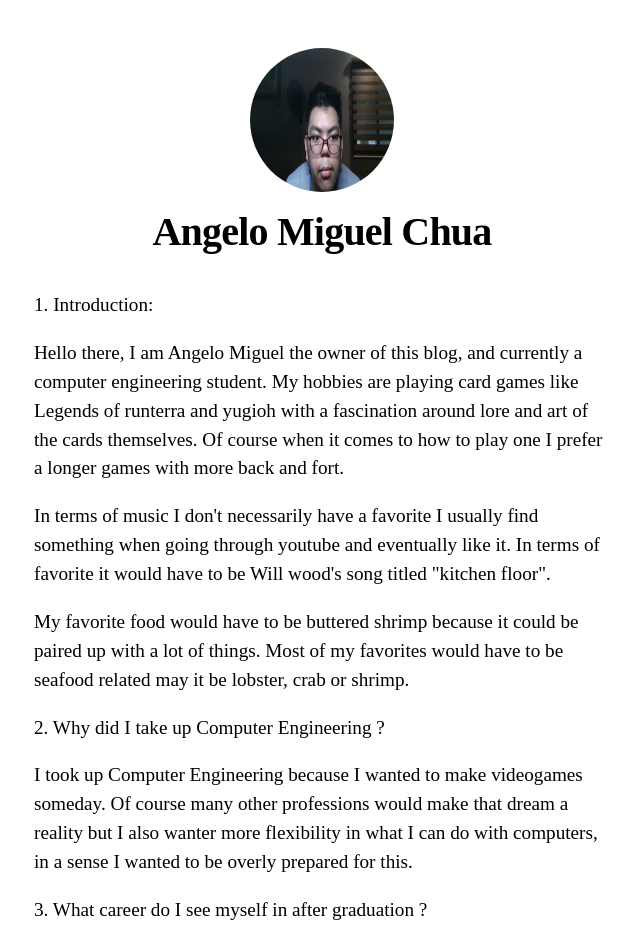
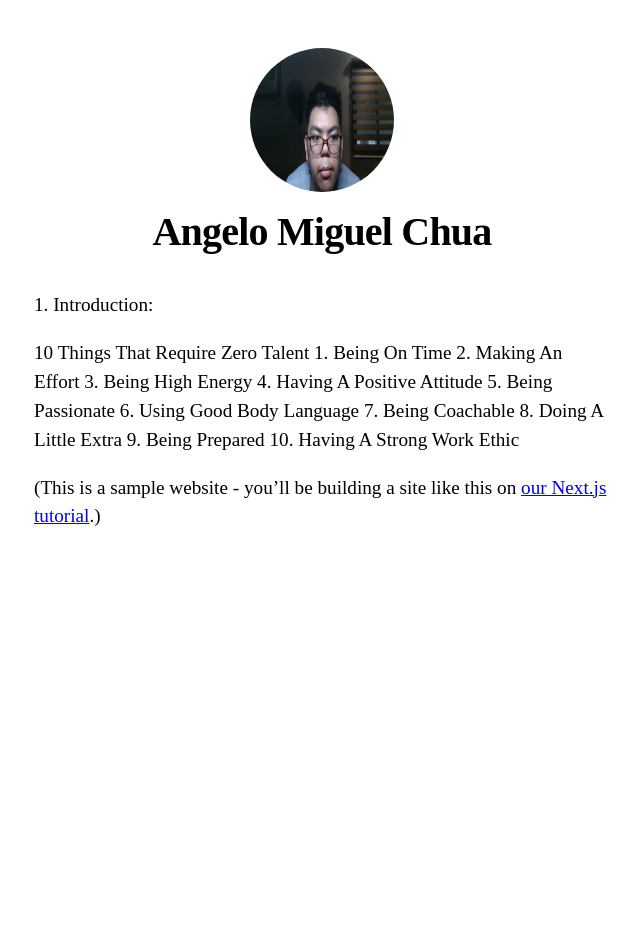
Before and after one commit to amchuaStudent/nextjs-blogsite, a Next.js app: page / in a window 1280 px wide. Shown: the top 948 px of the page, without its empty margins (318-958 px from the left). After the commit the page ends 800 px from the top, so only its background shows below. Built offline with nearby package versions, Linux system fonts and the light colour scheme.

Commit message:
Update index.js

```diff
--- a/pages/index.js
+++ b/pages/index.js
@@ -10,38 +10,23 @@
       </Head>
       <section className={utilStyles.headingMd}>
         <p>1. Introduction:</p>
-        <p>Hello there, I am Angelo Miguel the owner of this blog, and currently
-          a computer engineering student. My hobbies are playing card games like
-          Legends of runterra and yugioh with a fascination around lore and art
-          of the cards themselves. Of course when it comes to how to play one I
-          prefer a longer games with more back and fort.
-          </p>
+        <p>
+         10 Things That Require Zero Talent
 
-        <p>In terms of music I don't necessarily have a favorite I usually find
-          something when going through youtube and eventually like it. In terms
-          of favorite it would have to be Will wood's song titled "kitchen floor".
+          1. Being On Time
+          2. Making An Effort
+          3. Being High Energy
+          4. Having A Positive Attitude
+          5. Being Passionate
+          6. Using Good Body Language
+          7. Being Coachable
+          8. Doing A Little Extra
+          9. Being Prepared
+          10. Having A Strong Work Ethic
+
         </p>
 
-        <p>My favorite food would have to be buttered shrimp because it could be
-          paired up with a lot of things. Most of my favorites would have to be
-          seafood related may it be lobster, crab or shrimp.
-        </p>
 
-        <p>2. Why did I take up Computer Engineering ?</p>
-
-        <p>I took up Computer Engineering because I wanted to make videogames
-          someday. Of course many other professions would make that dream a reality
-          but I also wanter more flexibility in what I can do with computers, in a
-          sense I wanted to be overly prepared for this.
-        </p>
-
-        <p>3. What career do I see myself in after graduation ?</p>
-
-        <p>I see myself being part of a game development team working in rig modeling
-          or animation and logic functions. I would prefer to have a job where I get
-          to see and interact with what I am making and due to the nature of game
-          development this task is a combination of front and back end programming.
-        </p>
 
         <p>
           (This is a sample website - you’ll be building a site like this on{' '}
```
